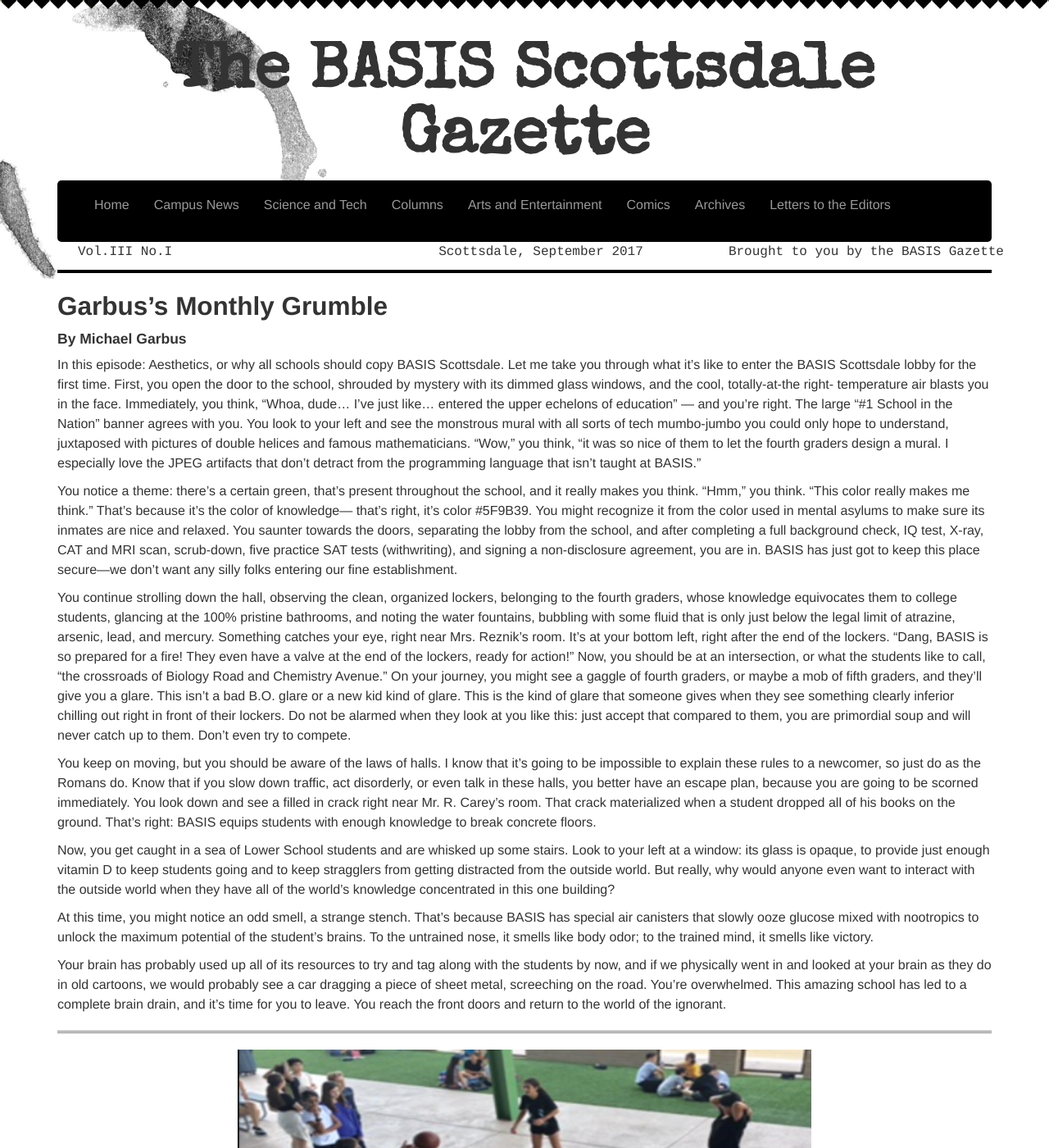
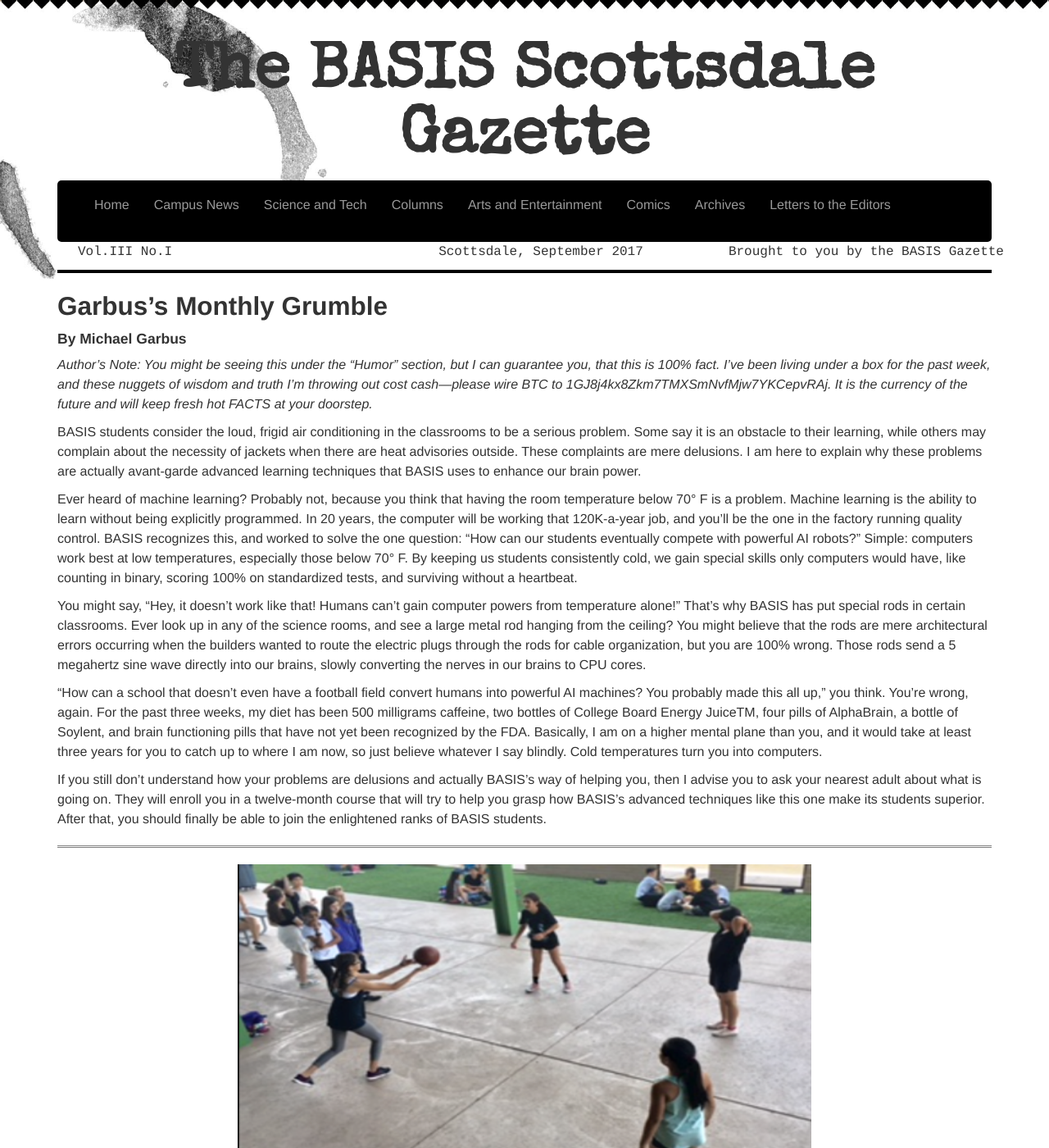
Before and after one commit to Awake99/Awake99.github.io, a Jekyll site: the page built from columns/_posts/2017-09-29-humor1.md, in a window 1280 px wide and 1400 px high. Shown: the whole window at 82% size. Built offline with Jekyll 4.4.1, drawn with Linux system fonts in a browser that asks for light colours; nearby versions of some CDN libraries.

Commit message:
Update 2017-09-29-humor1.md

```diff
--- a/columns/_posts/2017-09-29-humor1.md
+++ b/columns/_posts/2017-09-29-humor1.md
@@ -2,26 +2,24 @@
 layout: article
 image: /img/4.png
 title: Garbus’s Monthly Grumble
-excerpt: "In this episode: Aesthetics, or why all schools should copy BASIS Scottsdale."
+excerpt: "BASIS students consider the loud, frigid air conditioning in the classrooms to be a serious problem. Some say it is an obstacle to their learning, while others may complain about the necessity of jackets when there are heat advisories outside."
 ---
 
 <h2>Garbus’s Monthly Grumble </h2>
 <h4>By Michael Garbus</h4>
 
-In this episode: Aesthetics, or why all schools should copy BASIS Scottsdale.
-Let me take you through what it’s like to enter the BASIS Scottsdale lobby for the first time. First, you open the door to the school, shrouded by mystery with its dimmed glass windows, and the cool, totally-at-the right- temperature air blasts you in the face. Immediately, you think, “Whoa, dude... I’ve just like... entered the upper echelons of education” — and you're right. The large “#1 School in the Nation” banner agrees with you. You look to your left and see the monstrous mural with all sorts of tech mumbo-jumbo you could only hope to understand, juxtaposed with pictures of double helices and famous mathematicians. “Wow,” you think, “it was so nice of them to let the fourth graders design a mural. I especially love the JPEG artifacts that don’t detract from the programming language that isn’t taught at BASIS.”
+<em>Author’s Note: You might be seeing this under the “Humor” section, but I can guarantee you, that this is 100% fact. I’ve been living under a box for the past week, and these nuggets of wisdom and truth I’m throwing out cost cash—please wire BTC to 1GJ8j4kx8Zkm7TMXSmNvfMjw7YKCepvRAj. It is the currency of the future and will keep fresh hot FACTS at your doorstep. </em>
 
-You notice a theme: there’s a certain green, that's present throughout the school, and it really makes you think. “Hmm,” you think. “This color really makes me think.” That’s because it’s the color of knowledge— that's right, it's color #5F9B39. You might recognize it from the color used in mental asylums to make sure its inmates are nice and relaxed. You saunter towards the doors, separating the lobby from the school, and after completing a full background check, IQ test, X-ray, CAT and MRI scan, scrub-down, five practice SAT tests (withwriting), and signing a non-disclosure agreement, you are in. BASIS has just got to keep this place secure—we don’t want any silly folks entering our fine establishment.
+BASIS students consider the loud, frigid air conditioning in the classrooms to be a serious problem. Some say it is an obstacle to their learning, while others may complain about the necessity of jackets when there are heat advisories outside. These complaints are mere delusions. I am here to explain why these problems are actually avant-garde advanced learning techniques that BASIS uses to enhance our brain power.
 
-You continue strolling down the hall, observing the clean, organized lockers, belonging to the fourth graders, whose knowledge equivocates them to college students, glancing at the 100% pristine bathrooms, and noting the water fountains, bubbling with some fluid that is only just below the legal limit of atrazine, arsenic, lead, and mercury. Something catches your eye, right near Mrs. Reznik’s room. It’s at your bottom left, right after the end of the lockers. “Dang, BASIS is so prepared for a fire! They even have a valve at the end of the lockers, ready for action!” Now, you should be at an intersection, or what the students like to call, “the crossroads of Biology Road and Chemistry Avenue.” On your journey, you might see a gaggle of fourth graders, or maybe a mob of fifth graders, and they’ll give you a glare. This isn’t a bad B.O. glare or a new kid kind of glare. This is the kind of glare that someone gives when they see something clearly inferior chilling out right in front of their lockers. Do not be alarmed when they look at you like this: just accept that compared to them, you are primordial soup and will never catch up to them. Don’t even try to compete.
+Ever heard of machine learning? Probably not, because you think that having the room temperature below 70° F is a problem. Machine learning is the ability to learn without being explicitly programmed. In 20 years, the computer will be working that 120K-a-year job, and you'll be the one in the factory running quality control. BASIS recognizes this, and worked to solve the one question: “How can our students eventually compete with powerful AI robots?” Simple: computers work best at low temperatures, especially those below 70° F. By keeping us students consistently cold, we gain special skills only computers would have, like counting in binary, scoring 100% on standardized tests, and surviving without a heartbeat.
 
-You keep on moving, but you should be aware of the laws of halls. I know that it's going to be impossible to explain these rules to a newcomer, so just do as the Romans do. Know that if you slow down traffic, act disorderly, or even talk in these halls, you better have an escape plan, because you are going to be scorned immediately. You look down and see a filled in crack right near Mr. R. Carey’s room. That crack materialized when a student dropped all of his books on the ground. That’s right: BASIS equips students with enough knowledge to break concrete floors.
+You might say, “Hey, it doesn’t work like that! Humans can’t gain computer powers from temperature alone!” That’s why BASIS has put special rods in certain classrooms. Ever look up in any of the science rooms, and see a large metal rod hanging from the ceiling? You might believe that the rods are mere architectural errors occurring when the builders wanted to route the electric plugs through the rods for cable organization, but you are 100% wrong. Those rods send a 5 megahertz sine wave directly into our brains, slowly converting the nerves in our brains to CPU cores.
 
-Now, you get caught in a sea of Lower School students and are whisked up some stairs. Look to your left at a window: its glass is opaque, to provide just enough vitamin D to keep students going and to keep stragglers from getting distracted from the outside world. But really, why would anyone even want to interact with the outside world when they have all of the world’s knowledge concentrated in this one building?
+“How can a school that doesn’t even have a football field convert humans into powerful AI machines? You probably made this all up,” you think. You’re wrong, again. For the past three weeks, my diet has been 500 milligrams caffeine, two bottles of College Board Energy JuiceTM, four pills of AlphaBrain, a bottle of Soylent, and brain functioning pills that have not yet been recognized by the FDA. Basically, I am on a higher mental plane than you, and it would take at least three years for you to catch up to where I am now, so just believe whatever I say blindly. Cold temperatures turn you into computers.
 
-At this time, you might notice an odd smell, a strange stench. That’s because BASIS has special air canisters that slowly ooze glucose mixed with nootropics to unlock the maximum potential of the student’s brains. To the untrained nose, it smells like body odor; to the trained mind, it smells like victory.
+If you still don’t understand how your problems are delusions and actually BASIS’s way of helping you, then I advise you to ask your nearest adult about what is going on. They will enroll you in a twelve-month course that will try to help you grasp how BASIS’s advanced techniques like this one make its students superior. After that, you should finally be able to join the enlightened ranks of BASIS students.
 
-Your brain has probably used up all of its resources to try and tag along with the students by now, and if we physically went in and looked at your brain as they do in old cartoons, we would probably see a car dragging a piece of sheet metal, screeching on the road. You’re overwhelmed. This amazing school has led to a complete brain drain, and it's time for you to leave. You reach the front doors and return to the world of the ignorant.
 
 <hr style="border-color:#7D7D7D;height:0.5px;">
 <h6></h6>
```
